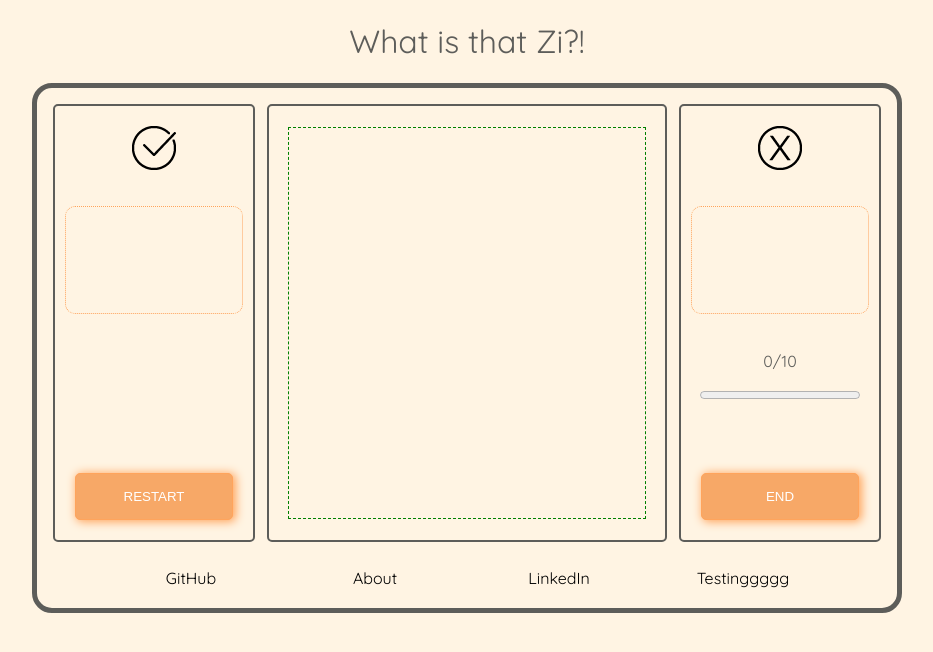
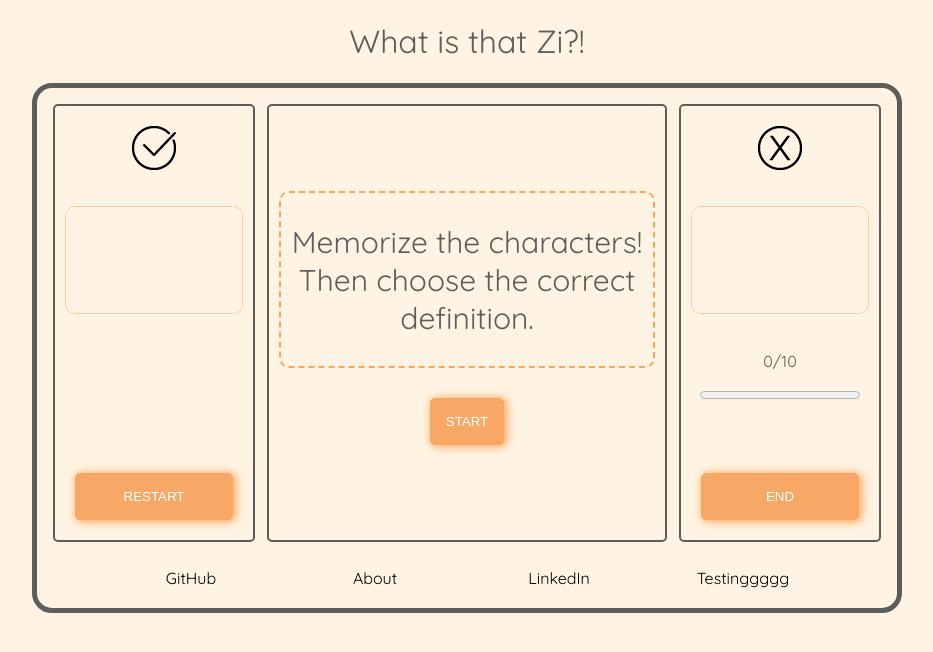
Before and after one commit to jenn-jenn/what-is-that-zi, a PHP site: page / in a window 1280 px wide. Shown: the top 652 px of the page, without its empty margins (173-1106 px from the left). Run offline with PHP 8.4, Linux system fonts and the light colour scheme; some libraries are stand-ins or nearby versions.

Commit message:
fix quiz section

```diff
--- a/index.html
+++ b/index.html
@@ -35,15 +35,15 @@
                 </div>
                 <div class="overlay hidden"></div>
                 <div id="practice" class="hidden"></div>
-                <div id="quiz" class=""></div>
-                <div id="directions" class="hidden">
+                <div id="quiz" class="hidden"></div>
+                <div id="directions" class="">
                     <p class="directions-p">
                         Memorize the characters!
                         <br>
                         Then choose the correct definition.
                     </p>
                 </div>
-                <button id="start-btn" class="btn hidden">
+                <button id="start-btn" class="btn">
                     START
                 </button>
             </section>
--- a/src/index.js
+++ b/src/index.js
@@ -76,8 +76,8 @@
 function showCards() {
     practice_div.classList.add('fadein');
     setTimeout(function() {
+        practice_div.classList.remove('hidden');
         practice_div.classList.remove('fadein');
-        practice_div.classList.remove('hidden');
     }, 2000);
 
     let i = 0;
@@ -139,6 +139,7 @@
     quizCard.className = 'quiz-card';
     character.id = 'character';
     pinyin.className = 'pinyin';
+
     let writer = HanziWriter.create(character, char, {
         width: 150, height: 150, padding: 0
     })
@@ -168,10 +169,10 @@
 function showQuiz() {
     console.log('showing quiz')
     quiz_div.classList.add('fadein');
+    quiz_div.classList.remove('hidden');
 
     for(let i = 0; i < deck.length; i++){
         createQuizCard(deck[i]);
-        debugger
     }
 }
 
@@ -220,6 +221,7 @@
 
 function clearAll() {
     practice_div.classList.add('hidden');
+    quiz_div.classList.add('hidden');
     leftDeck_div.classList.add('hidden');
     rightDeck_div.classList.add('hidden');
     if(intervalId){
@@ -228,7 +230,7 @@
     counter_span.innerHTML = 3;
     counter_span.classList.add('fadein');
     counter_span.classList.remove('hidden');
-    overlay_div.style.display = '';
+    overlay_div.style.display = 'flex';
     countdown_div.style.display = 'flex';
 
     setTimeout(startCountdown, 1000);
@@ -254,5 +256,4 @@
 testing.addEventListener('click', function() {
     getRandom();
     showQuiz();
-    debugger
 })
--- a/src/style.css
+++ b/src/style.css
@@ -172,6 +172,8 @@
     margin: 0px auto;
     display: flex;
     flex-direction: column;
+    justify-content: center;
+    align-items: center;
     width: 100%;
     box-shadow: 0 5px 10px 0 black, 0 15px 20px 0 #07070720;
 }
@@ -192,7 +194,9 @@
     margin: 5px 10px;
     font-size: 20px;
     display: flex;
-    align-items: center;
+    flex-direction: column;
+    justify-content: center;
+    text-align: center;
 }
 
 .links {
```
